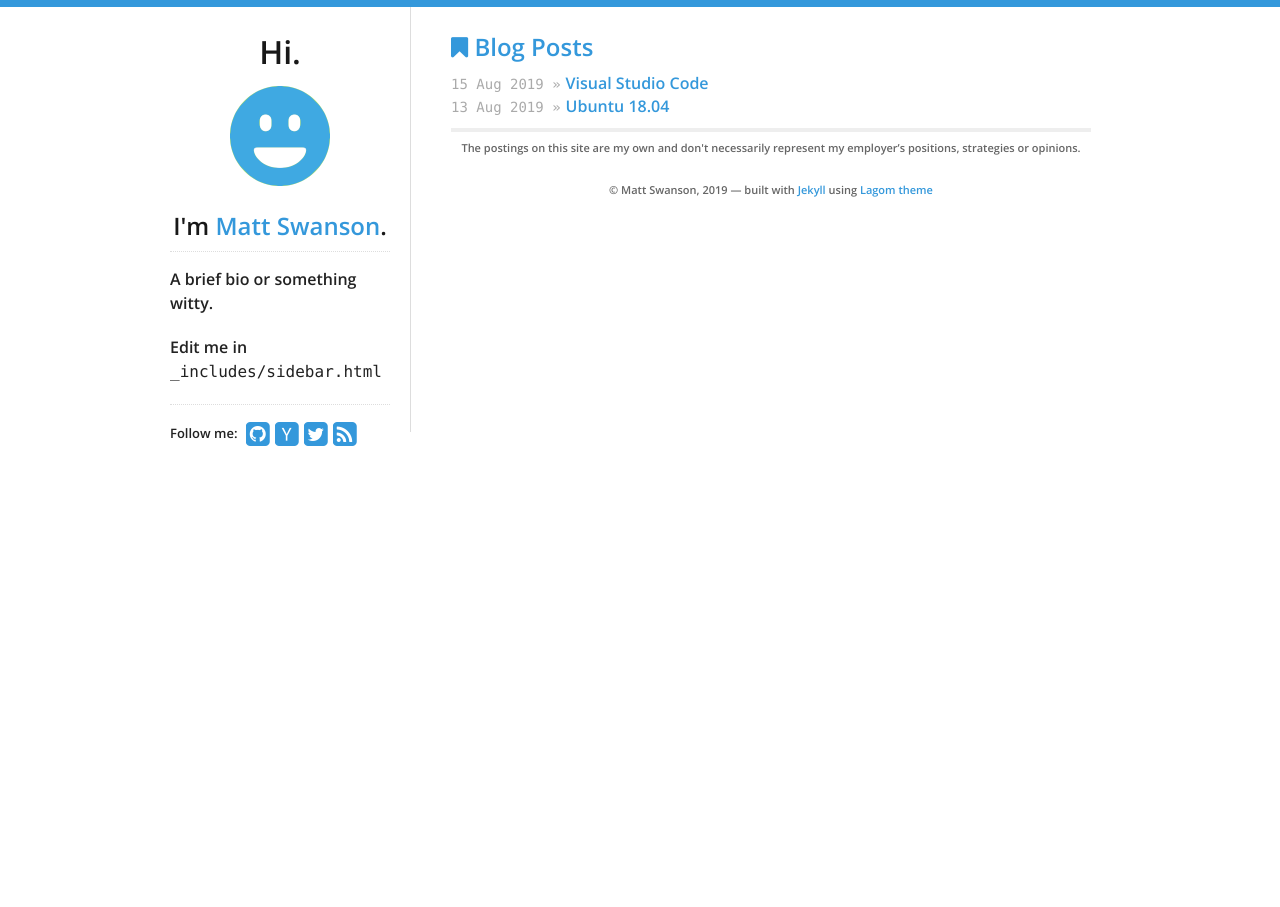
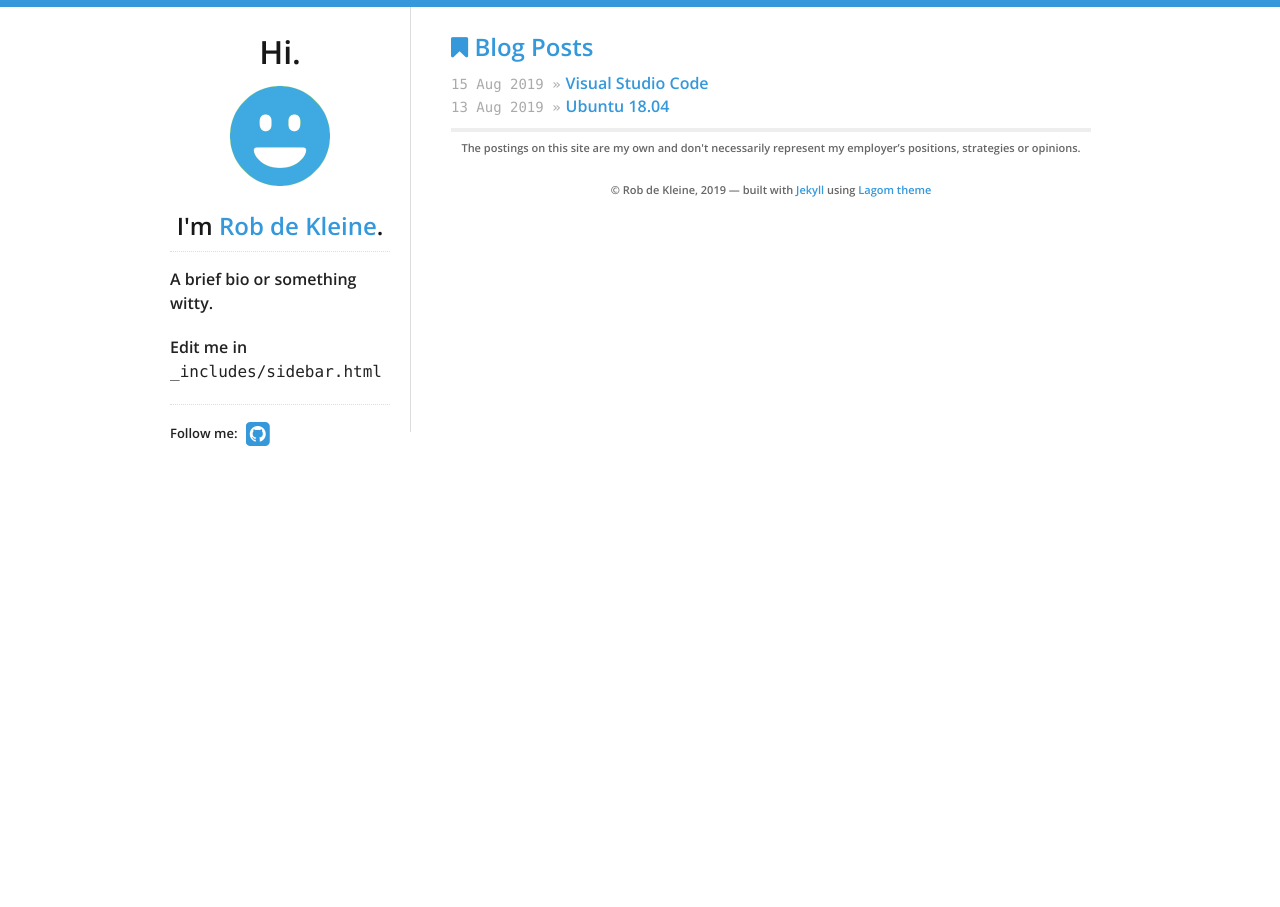
Before and after one commit to sjmst5/sjmst5.github.io, a Jekyll site: the page built from jekyll/index.md, in a window 1280 px wide. Built offline with Jekyll 4.4.1, drawn with Linux system fonts in a browser that asks for light colours.

Commit message:
theme.yml

```diff
--- a/jekyll/_data/theme.yml
+++ b/jekyll/_data/theme.yml
@@ -5,12 +5,12 @@ highlight_color: '#3498db'
 
 # Profile links on the left sidebar, leave blank to ignore
 social:
-  github: swanson
+  github: sjmst5
   #bitbucket: philipj
-  hacker_news: swanson
+  #hacker_news: swanson
   #stackexchange: 348619
   #stackoverflow: 348619
-  twitter: _swanson
+  #twitter: _swanson
   #facebook: zuck
   #tumblr: animalygifs
   #linkedin: philipjagielski
@@ -19,8 +19,8 @@ social:
   #flickr: johndoe
 
 # "Hi, I'm _______"
-name: Matt Swanson
-email: test@example.com
+name: Rob de Kleine
+email: robdekleinepkg@outlook.com
 tagline: "weak opinions, strongly held"
 
 # Google Analytics key, leave blank to ignore
@@ -30,4 +30,4 @@ google_analytics_key: UA-xxxx-x
 show_disclaimer: true
 
 # Toggle link/icon to view atom feed (/atom.xml) in sidebar
-show_atom_feed: true
+show_atom_feed: false
```
